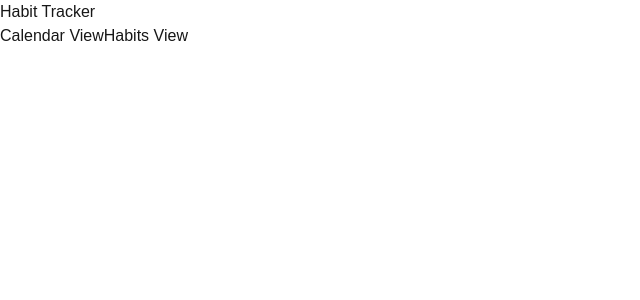
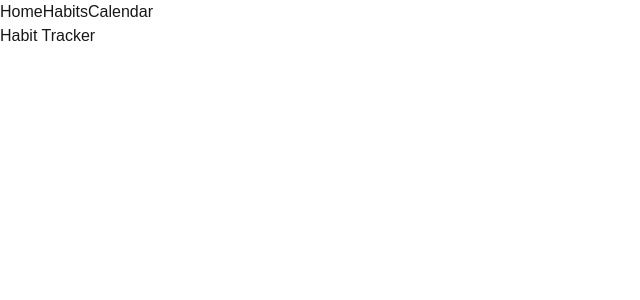
Before and after one commit to Mariphy/habit_tracker, a Next.js app in the folder habit_tracker/: page / in a window 1280 px wide. Shown: the top 300 px of the page, without its empty margins (0-640 px from the left). Built offline with nearby package versions, Linux system fonts and the light colour scheme.

Commit message:
add NavBar

```diff
--- a/habit_tracker/src/app/calendar/page.tsx
+++ b/habit_tracker/src/app/calendar/page.tsx
@@ -3,7 +3,6 @@ import Calendar from "../components/Calendar";
 export default function CalendarPage() {
   return (
     <div>
-      <h1>Calendar View</h1>
       <Calendar />
     </div>
   );
--- a/habit_tracker/src/app/components/Calendar.tsx
+++ b/habit_tracker/src/app/components/Calendar.tsx
@@ -1,5 +1,6 @@
 "use client";
 import React, { useEffect, createElement } from "react";
+import NavBar from "./NavBar";
 
 interface CalendarProps {
   months?: number;
@@ -20,6 +21,7 @@ export default function Calendar({
 
   return (
     <div>
+      <NavBar />
       {createElement('calendar-range', { months: months.toString(), minDate, maxDate },
         createElement('calendar-month', null),
       )}
--- /dev/null
+++ b/habit_tracker/src/app/components/NavBar.tsx
@@ -0,0 +1,19 @@
+import Link from 'next/link';
+
+export default function NavBar() {
+    return (
+        <nav className="flex-row justify-between items-stretch p-4 bg-gray-800 text-white">
+            <div className="flex space-x-4">
+                <Link href="/" className="text-white m-4">
+                    Home
+                </Link>
+                <Link href="/habits" className="text-white m-4">
+                    Habits
+                </Link>
+                <Link href="/calendar" className="text-white m-4">
+                    Calendar
+                </Link>
+            </div>
+        </nav>
+    );
+}
--- a/habit_tracker/src/app/habits/page.tsx
+++ b/habit_tracker/src/app/habits/page.tsx
@@ -1,10 +1,11 @@
 import React from 'react';
 import HabitList from '../components/HabitList';
+import NavBar from '../components/NavBar';
 
 export default function HabitsPage() {
   return (
     <div>
-      <h1 className="text-2xl font-bold mb-4">Habits</h1>
+      <NavBar />
       <HabitList />
     </div>
   );
--- a/habit_tracker/src/app/page.tsx
+++ b/habit_tracker/src/app/page.tsx
@@ -1,29 +1,13 @@
 "use client";
 import React, { useState } from 'react';
-import Calendar from './components/Calendar';
-import HabitList from './components/HabitList';
+import NavBar from './components/NavBar';
 
 export default function Home() {
-  const [view, setView] = useState<'calendar' | 'habits'>('calendar');
   return (
-    <div className="grid grid-rows-[20px_1fr_20px] items-center justify-items-center min-h-screen p-8 pb-20 gap-16 sm:p-20 font-[family-name:var(--font-geist-sans)]">
-      <main className="flex flex-col gap-8 row-start-2 items-center sm:items-start">
+    <div >
+      <main >
+        <NavBar />
         <h1>Habit Tracker</h1>
-        <div className="flex gap-4 mb-4">
-          <button
-            onClick={() => setView('calendar')}
-            className={`p-2 ${view === 'calendar' ? 'bg-blue-500 text-white' : 'bg-gray-200'}`}
-          >
-            Calendar View
-          </button>
-          <button
-            onClick={() => setView('habits')}
-            className={`p-2 ${view === 'habits' ? 'bg-blue-500 text-white' : 'bg-gray-200'}`}
-          >
-            Habits View
-          </button>
-        </div>
-        {view === 'calendar' ? <Calendar /> : <HabitList />}
       </main>
       <footer className="row-start-3 flex gap-6 flex-wrap items-center justify-center">
       </footer>
```
